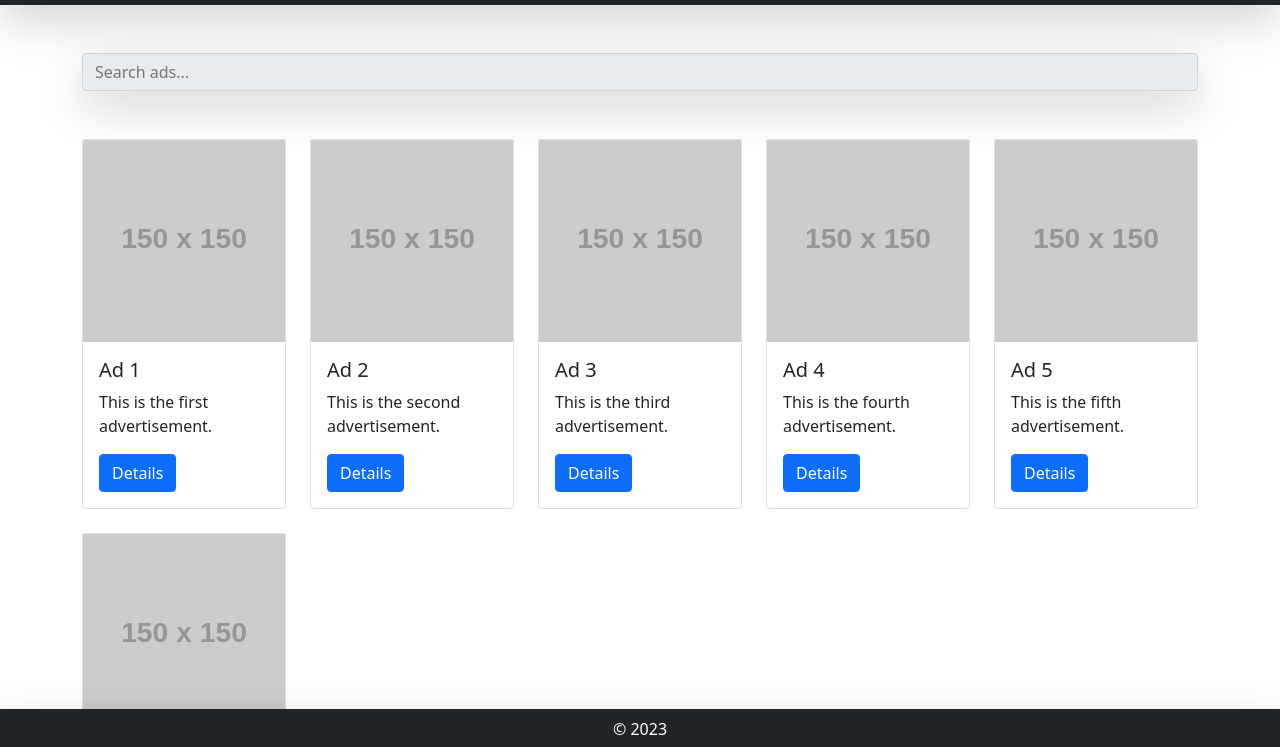
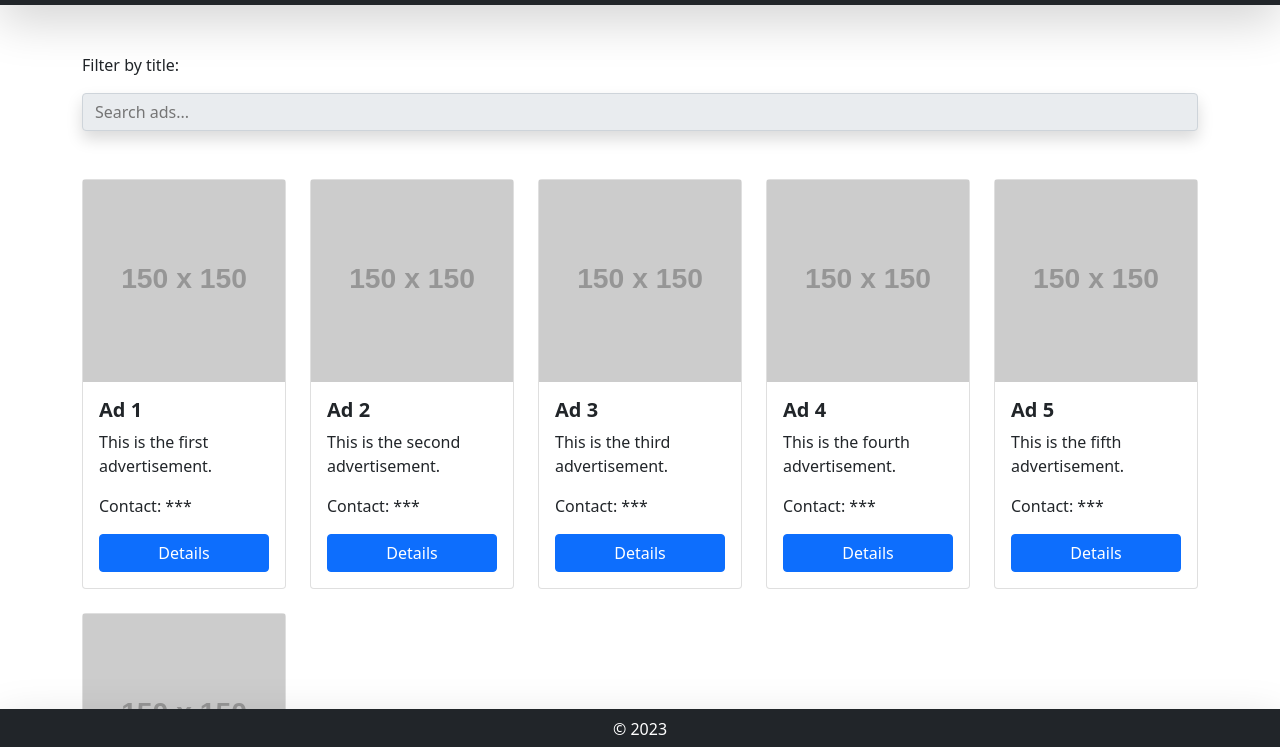
Before and after one commit to belavirag/js-marketplace-ui, a plain HTML site: page src/index.html in a window 1280 px wide. Shown: the part 51-798 px from the top of the page. Drawn offline with nearby package versions, Linux system fonts and the light colour scheme; placeholder pictures from the web are drawn by us.

Commit message:
add alert to details button

```diff
--- a/src/index.html
+++ b/src/index.html
@@ -46,7 +46,8 @@
     </header>
 
     <main class="container my-5">
-      <input type="text" id="search" class="shadow-lg w-100 mb-5 input-group-text" style="text-align: left;" placeholder="Search ads...">
+      <p>Filter by title:</p>
+      <input type="text" id="search" class="shadow w-100 mb-5 input-group-text" style="text-align: left;" placeholder="Search ads...">
 
       <div
         id="ads"
--- a/src/js/components/card.js
+++ b/src/js/components/card.js
@@ -19,22 +19,15 @@ export const render = ({ target, title, description, image, contact }) => {
     cardDiv.appendChild(img);
 
     const cardBodyDiv = createElementHelper("div", "", ["card-body"]);
-    const cardTitle = createElementHelper("h5", title, ["card-title"]);
+    const cardTitle = createElementHelper("h5", title, ["card-title", "fw-bold"]);
     cardBodyDiv.appendChild(cardTitle);
     const cardText = createElementHelper("p", description, ["card-text"]);
     cardBodyDiv.appendChild(cardText);
-    const cardButton = createElementHelper("button", "Details", ["btn", "btn-primary"]);
-    const contactDetails = createElementHelper("p", contact, ["card-text"]);
-    contactDetails.hidden = true;
+    const cardButton = createElementHelper("button", "Details", ["btn", "btn-primary", "w-100"]);
+    const contactDetails = createElementHelper("p", "Contact: ***", ["card-text"]);
     cardBodyDiv.appendChild(contactDetails);
 
-    cardButton.addEventListener('click', (e) => {
-        const infoElem = e.target.parentElement.children;
-        const info = infoElem[infoElem.length - 2];
-
-        info.hidden = !info.hidden;
-        e.target.innerText = info.hidden ? "Details" : "Hide";
-    });
+    cardButton.addEventListener('click', () => alert("Contact: " + contact));
     cardBodyDiv.appendChild(cardButton);
 
     cardDiv.appendChild(cardBodyDiv);
```
